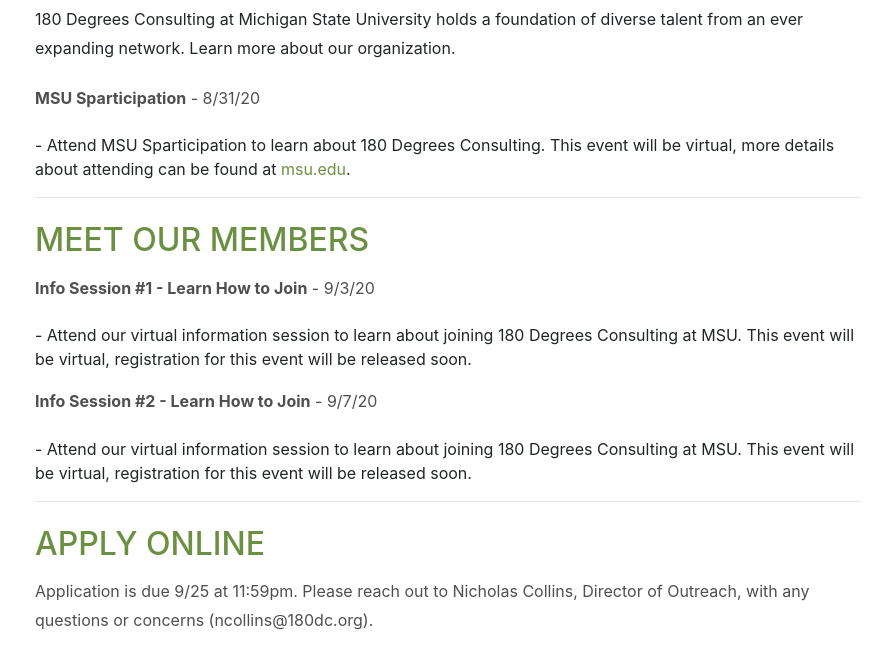
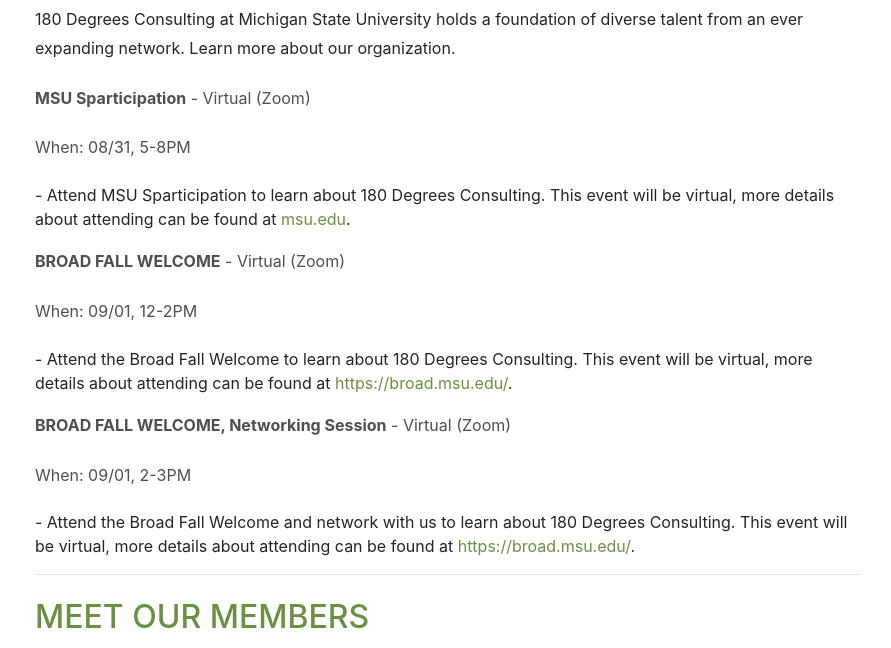
Before and after one commit to colli763/180msuwebsite, a website: page join.timeline.html in a window 1280 px wide. Shown: the part 750-1398 px from the top of the page, without its empty margins (335-1226 px from the left). Drawn offline with nearby package versions, Linux system fonts and the light colour scheme.

Commit message:
More Fall Updates

```diff
--- a/css/full-width-pics.css
+++ b/css/full-width-pics.css
@@ -110,3 +110,6 @@
   height: 120px;
   padding-bottom: 30px;
 }
+p.min{
+  line-height: .5;
+}
--- a/join.timeline.html
+++ b/join.timeline.html
@@ -63,9 +63,22 @@
                 180 Degrees Consulting at Michigan State University holds a foundation of diverse talent from an ever expanding network. Learn more about our organization.
             </p>
             <p class="bcolor">
-                <b>MSU Sparticipation</b> - 8/31/20
+                <b>MSU Sparticipation</b> - Virtual (Zoom)
             </p>
+            <p class="bcolor">When: 08/31, 5-8PM</p>
             <p>- Attend MSU Sparticipation to learn about 180 Degrees Consulting. This event will be virtual, more details about attending can be found at <a href="msu.edu">msu.edu</a>.</p>
+
+            <p class="bcolor">
+                <b>BROAD FALL WELCOME</b> - Virtual (Zoom)
+            </p>
+            <p class="bcolor">When: 09/01, 12-2PM</p>
+            <p>- Attend the Broad Fall Welcome to learn about 180 Degrees Consulting. This event will be virtual, more details about attending can be found at <a href="https://broad.msu.edu/">https://broad.msu.edu/</a>.</p>
+
+            <p class="bcolor">
+                <b>BROAD FALL WELCOME, Networking Session</b> - Virtual (Zoom)
+            </p>
+            <p class="bcolor">When: 09/01, 2-3PM</p>
+            <p>- Attend the Broad Fall Welcome and network with us to learn about 180 Degrees Consulting. This event will be virtual, more details about attending can be found at <a href="https://broad.msu.edu/">https://broad.msu.edu/</a>.</p>
 
             <hr>
             <h2 class="b">MEET OUR MEMBERS</h2>
```
